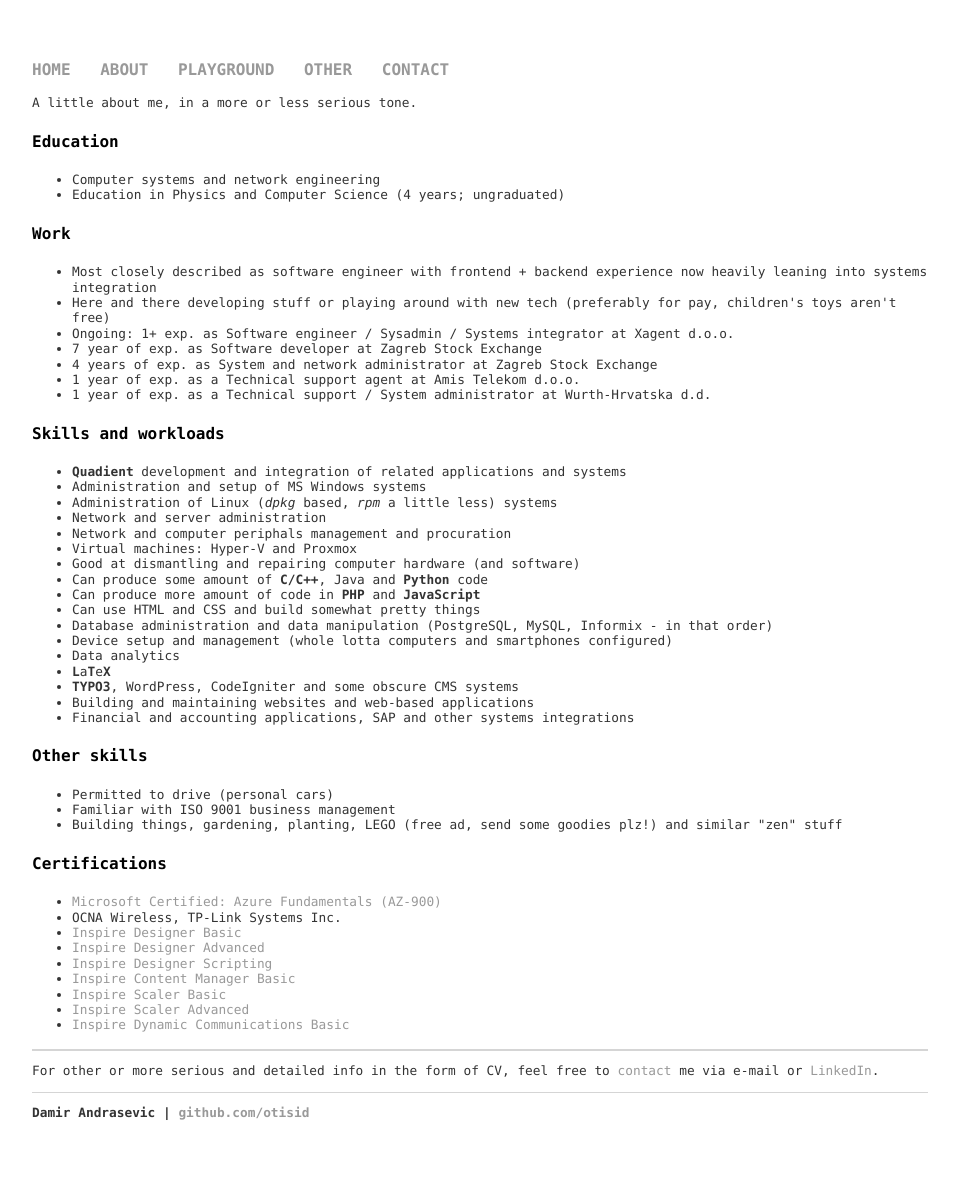
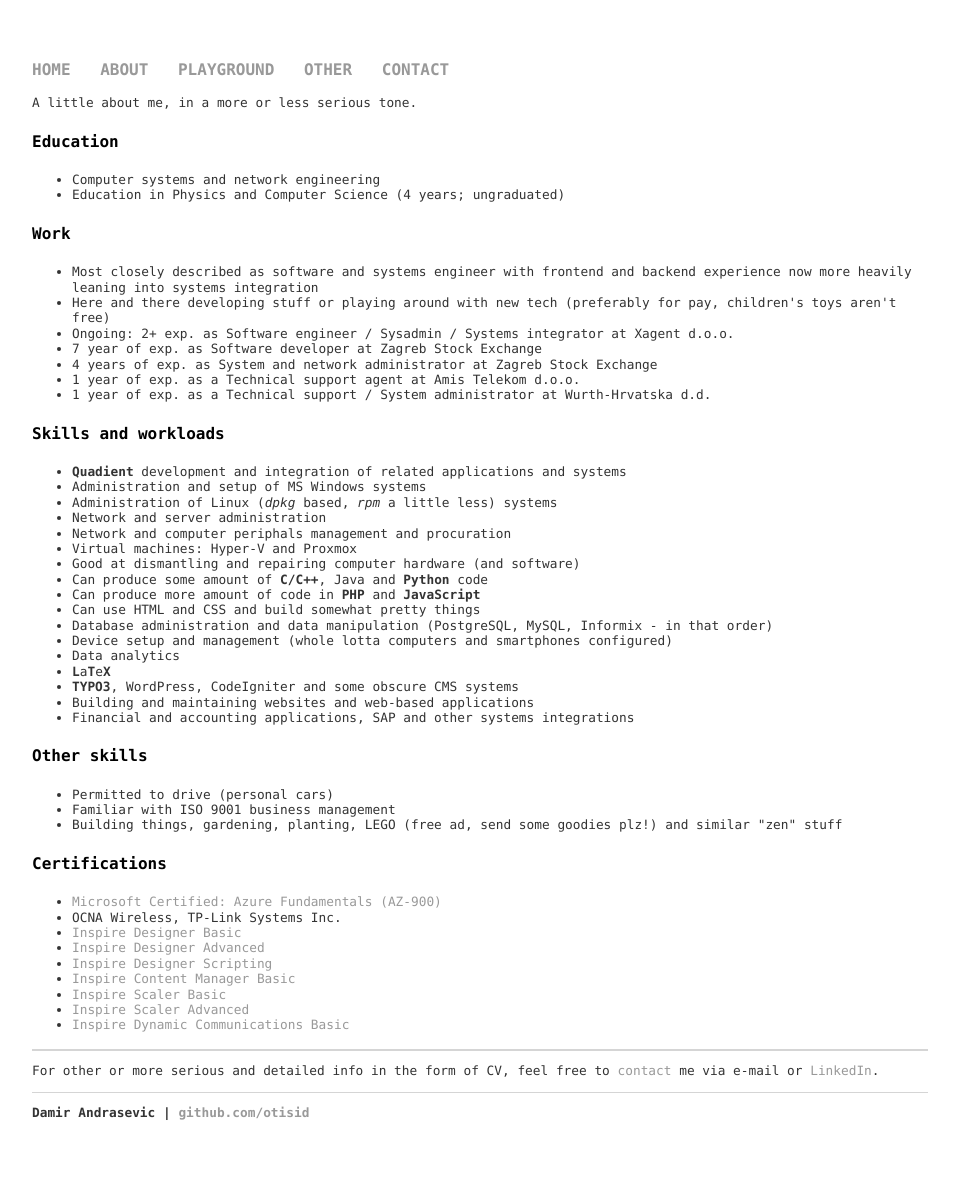
Before and after one commit to otisid/otisid.github.io, a Jekyll site: the page built from about/index.html, in a window 1280 px wide. Shown: the whole page, without its empty margins (160-1119 px from the left). Built offline with Jekyll 4.4.1, drawn with Linux system fonts in a browser that asks for light colours.

Commit message:
Update work experience descriptions in index.html

```diff
--- a/about/index.html
+++ b/about/index.html
@@ -10,10 +10,9 @@ title: about
 </ul>
 <h4>Work</h4>
 <ul>
-	<li>Most closely described as software engineer with frontend + backend experience now heavily leaning into systems integration</li>
-	<li>Here and there developing stuff or playing around with new tech
-	(preferably for pay, children's toys aren't free)</li>
-	<li>Ongoing: 1+ exp. as Software engineer / Sysadmin / Systems integrator at Xagent d.o.o.</li>
+	<li>Most closely described as software and systems engineer with frontend and backend experience now more heavily leaning into systems integration</li>
+	<li>Here and there developing stuff or playing around with new tech (preferably for pay, children's toys aren't free)</li>
+	<li>Ongoing: 2+ exp. as Software engineer / Sysadmin / Systems integrator at Xagent d.o.o.</li>
 	<li>7 year of exp. as Software developer at Zagreb Stock Exchange</li>
 	<li>4 years of exp. as System and network administrator at Zagreb Stock Exchange</li>
 	<li>1 year of exp. as a Technical support agent at Amis Telekom d.o.o.</li>
```
